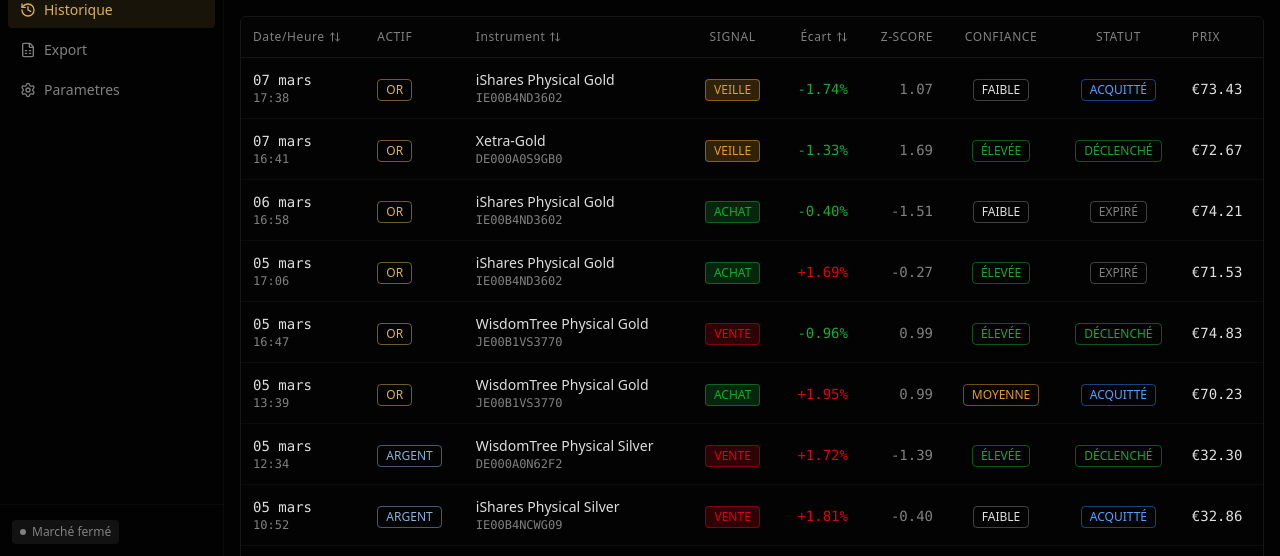
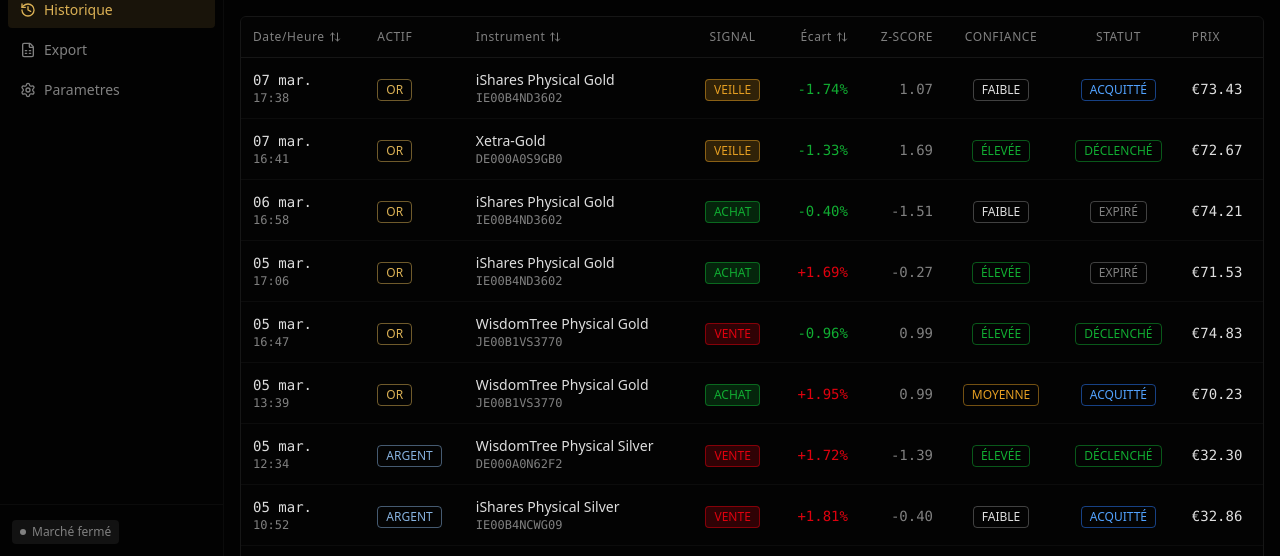
Before and after one commit to seeker-jpg/market-intelligence-platform-app, a Next.js app: page /history in a window 1280 px wide. Shown: the part 244-800 px from the top of the page. Built offline with nearby package versions, Linux system fonts and the light colour scheme.

Commit message:
fix: standardize UTC date/time formatting across server and client
Add UTC-based date formatters and replace locale calls for consistency.

```diff
--- a/app/history/page.tsx
+++ b/app/history/page.tsx
@@ -22,6 +22,21 @@ import {
 } from 'lucide-react';
 import { cn } from '@/lib/utils';
 import type { AssetType, TradingSignal } from '@/lib/types/arbitrage';
+
+const FR_MONTHS_SHORT = ['jan.', 'fév.', 'mar.', 'avr.', 'mai', 'jun.', 'jul.', 'aoû.', 'sep.', 'oct.', 'nov.', 'déc.'];
+
+/** Format a date using UTC fields — identical on server and client regardless of timezone */
+function fmtDateUTC(d: Date): string {
+  const day = String(d.getUTCDate()).padStart(2, '0');
+  const month = FR_MONTHS_SHORT[d.getUTCMonth()];
+  return `${day} ${month}`;
+}
+
+function fmtTimeUTC(d: Date): string {
+  const h = String(d.getUTCHours()).padStart(2, '0');
+  const m = String(d.getUTCMinutes()).padStart(2, '0');
+  return `${h}:${m}`;
+}
 
 // Deterministic LCG pseudo-random number generator — avoids SSR/client hydration mismatch
 function createRng(seed: number) {
@@ -164,8 +179,8 @@ export default function HistoryPage() {
     const rows = filteredSignals.map(s => {
       const date = new Date(s.timestamp);
       return [
-        date.toLocaleDateString(),
-        date.toLocaleTimeString(),
+          fmtDateUTC(date),
+          fmtTimeUTC(date),
         s.assetType,
         s.instrumentName,
         s.signalType,
@@ -345,10 +360,10 @@ export default function HistoryPage() {
                     >
                       <td className="p-3">
                         <div className="font-mono text-sm">
-                          {date.toLocaleDateString('fr-FR', { day: '2-digit', month: 'short' })}
+                          {fmtDateUTC(date)}
                         </div>
                         <div className="font-mono text-xs text-muted-foreground">
-                          {date.toLocaleTimeString('fr-FR', { hour: '2-digit', minute: '2-digit' })}
+                          {fmtTimeUTC(date)}
                         </div>
                       </td>
                       <td className="p-3">
```
